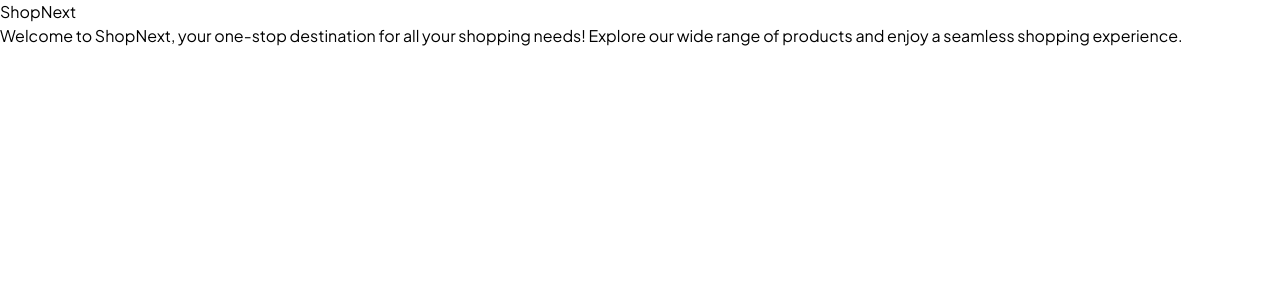
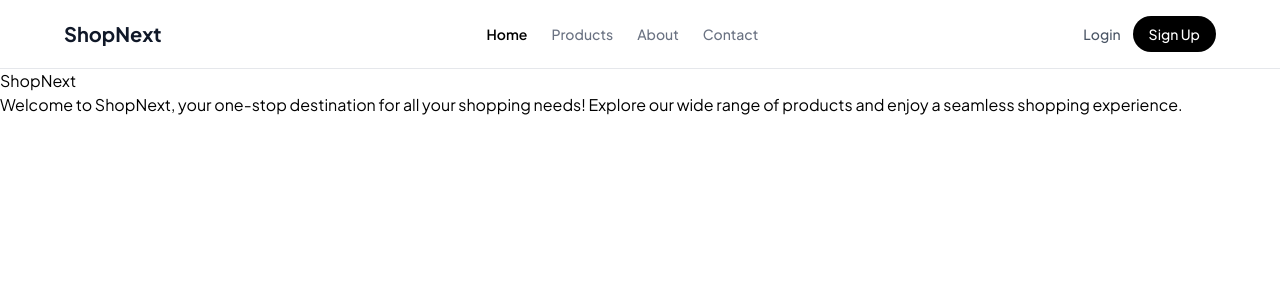
Before and after one commit to Godwinn22/shopnext, a Next.js app: page / in a window 1280 px wide. Shown: the top 300 px of the page. Built offline with nearby package versions, Linux system fonts and the light colour scheme.

Commit message:
feat: add Navbar component to RootLayout for improved navigation

```diff
--- a/app/layout.tsx
+++ b/app/layout.tsx
@@ -1,4 +1,5 @@
 import type { Metadata } from "next";
+import Navbar from "@/components/Navbar";
 import "./globals.css";
 import { Inter, Plus_Jakarta_Sans } from "next/font/google";
 
@@ -18,7 +19,10 @@
 }>) {
     return (
         <html lang="en" className={`${inter.variable} ${plusJakartaSans.variable}`}>
-            <body className="font-plus-jakarta">{children}</body>
+            <body className="font-plus-jakarta">
+                <Navbar />
+                {children}
+            </body>
         </html>
     );
 }
```
